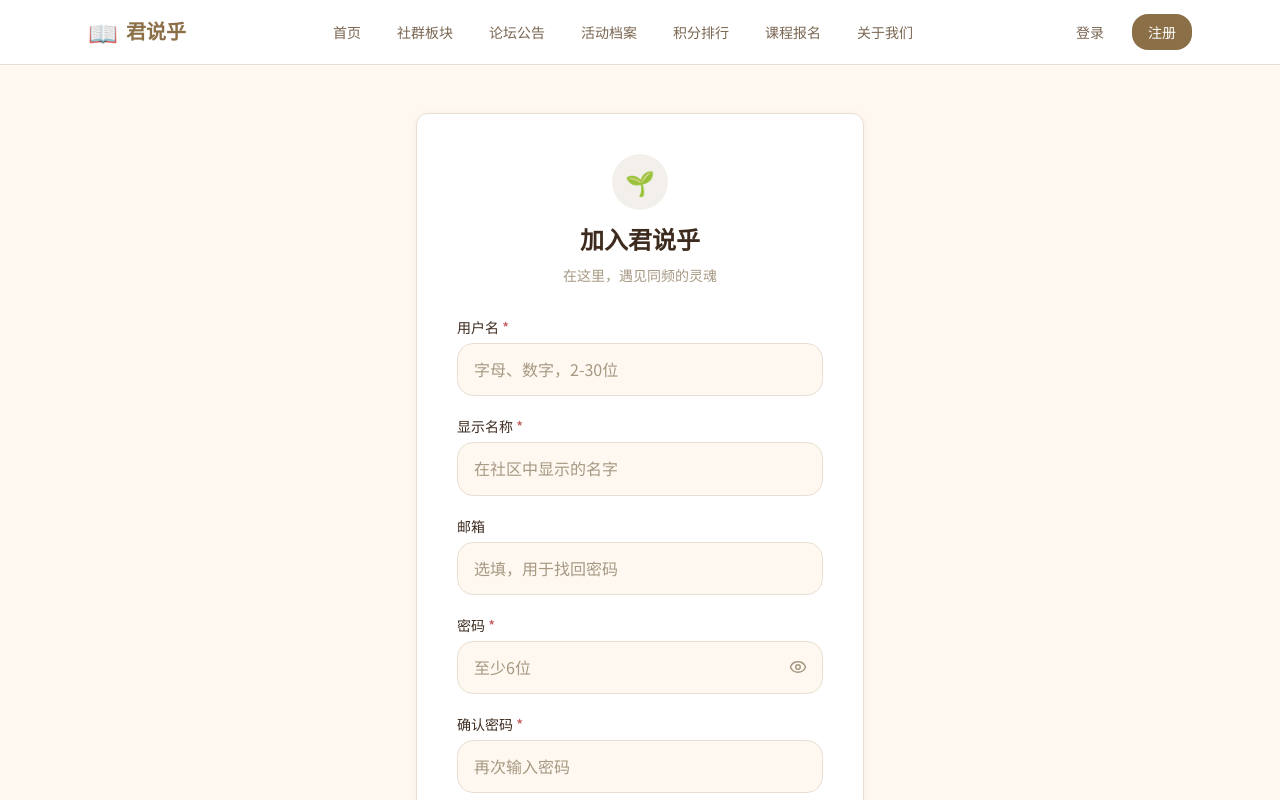
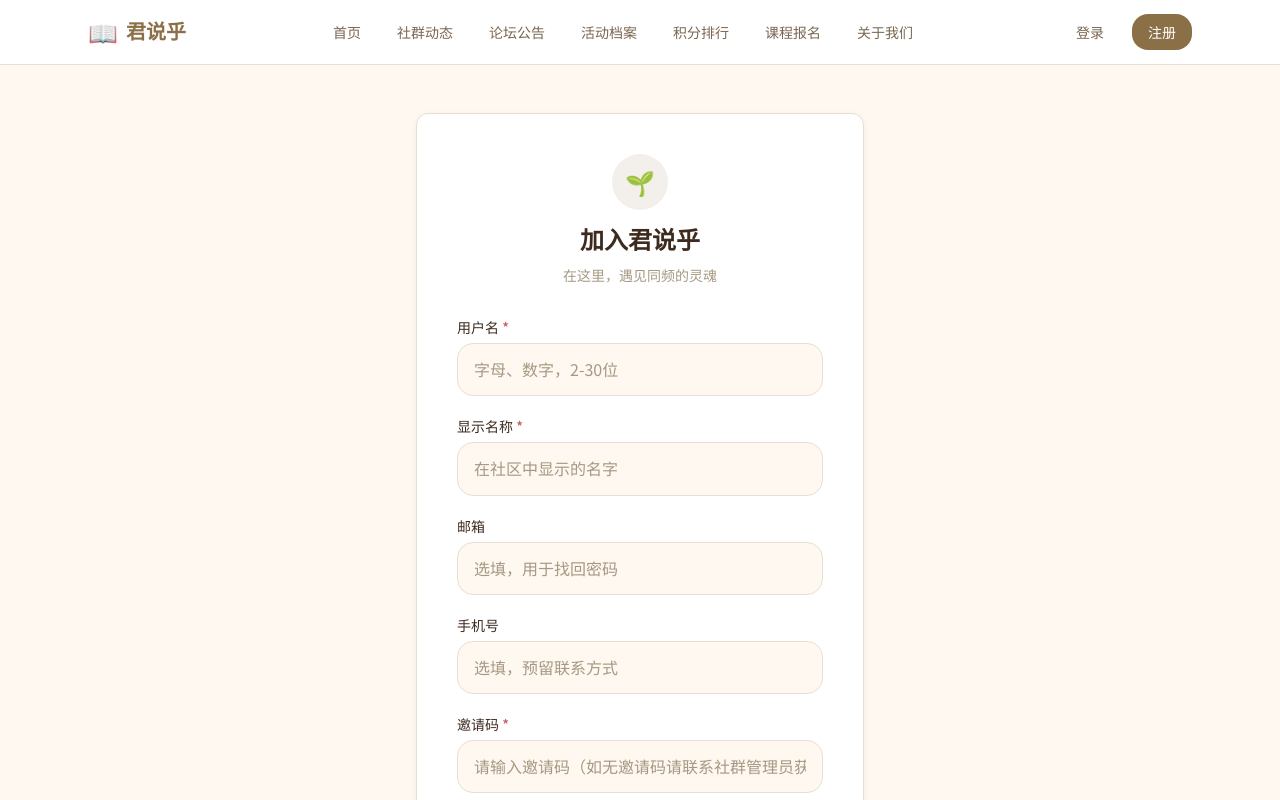
Before and after one commit to chenht73sh/junshuohu, a Next.js app: page /register in a window 1280 px wide. Shown: the top 800 px of the page. Built offline with nearby package versions, Linux system fonts and the light colour scheme.

Commit message:
feat: 注册安全升级 + 管理员账号 + 导航调整
1. 注册页新增手机号字段（预留）+ 邀请码验证（必填）
2. 邀请码: junshuohu2026，无码无法注册
3. 新增管理员: 君君(junjun)、乎乎(huhu)
4. 导航栏: 社群板块→社群动态，位置在首页后面

```diff
--- a/src/app/api/auth/register/route.ts
+++ b/src/app/api/auth/register/route.ts
@@ -4,10 +4,20 @@ import { hashPassword, generateToken } from "@/lib/auth";
 
 export const dynamic = "force-dynamic";
 
+const VALID_INVITE_CODE = "junshuohu2026";
+
 export async function POST(request: NextRequest) {
   try {
     const body = await request.json();
-    const { username, email, password, display_name } = body;
+    const { username, email, password, display_name, phone, invite_code } = body;
+
+    // Validate invite code
+    if (!invite_code || invite_code !== VALID_INVITE_CODE) {
+      return NextResponse.json(
+        { error: "邀请码不正确，如无邀请码请联系社群管理员获取" },
+        { status: 403 }
+      );
+    }
 
     // Validate required fields
     if (!username || !password || !display_name) {
@@ -70,9 +80,9 @@ export async function POST(request: NextRequest) {
     const passwordHash = hashPassword(password);
 
     const result = await db.execute({
-      sql: `INSERT INTO users (username, email, password_hash, display_name, role)
-            VALUES (?, ?, ?, ?, 'member')`,
-      args: [username, email || null, passwordHash, display_name],
+      sql: `INSERT INTO users (username, email, password_hash, display_name, phone, role)
+            VALUES (?, ?, ?, ?, ?, 'member')`,
+      args: [username, email || null, passwordHash, display_name, phone || null],
     });
 
     const userResult = await db.execute({
--- a/src/app/register/page.tsx
+++ b/src/app/register/page.tsx
@@ -14,8 +14,10 @@ export default function RegisterPage() {
     username: "",
     display_name: "",
     email: "",
+    phone: "",
     password: "",
     confirmPassword: "",
+    invite_code: "",
   });
   const [showPassword, setShowPassword] = useState(false);
   const [error, setError] = useState("");
@@ -30,7 +32,7 @@ export default function RegisterPage() {
     setError("");
 
     // Client-side validation
-    if (!form.username.trim() || !form.display_name.trim() || !form.password) {
+    if (!form.username.trim() || !form.display_name.trim() || !form.password || !form.invite_code.trim()) {
       setError("请填写所有必填项");
       return;
     }
@@ -62,7 +64,9 @@ export default function RegisterPage() {
         username: form.username.trim(),
         display_name: form.display_name.trim(),
         email: form.email.trim(),
+        phone: form.phone.trim(),
         password: form.password,
+        invite_code: form.invite_code.trim(),
       });
       router.push("/");
     } catch (err) {
@@ -149,6 +153,43 @@ export default function RegisterPage() {
 
             <div>
               <label
+                htmlFor="phone"
+                className="block text-sm font-medium text-text-primary mb-1.5"
+              >
+                手机号
+              </label>
+              <input
+                id="phone"
+                type="tel"
+                value={form.phone}
+                onChange={(e) => updateField("phone", e.target.value)}
+                placeholder="选填，预留联系方式"
+                autoComplete="tel"
+                maxLength={20}
+                className="w-full px-4 py-3 bg-bg border border-border rounded-lg text-text-primary placeholder:text-text-muted focus:outline-none focus:border-primary focus:ring-1 focus:ring-primary/20 transition-colors"
+              />
+            </div>
+
+            <div>
+              <label
+                htmlFor="invite_code"
+                className="block text-sm font-medium text-text-primary mb-1.5"
+              >
+                邀请码 <span className="text-error">*</span>
+              </label>
+              <input
+                id="invite_code"
+                type="text"
+                value={form.invite_code}
+                onChange={(e) => updateField("invite_code", e.target.value)}
+                placeholder="请输入邀请码（如无邀请码请联系社群管理员获取）"
+                maxLength={50}
+                className="w-full px-4 py-3 bg-bg border border-border rounded-lg text-text-primary placeholder:text-text-muted focus:outline-none focus:border-primary focus:ring-1 focus:ring-primary/20 transition-colors"
+              />
+            </div>
+
+            <div>
+              <label
                 htmlFor="password"
                 className="block text-sm font-medium text-text-primary mb-1.5"
               >
@@ -206,7 +247,8 @@ export default function RegisterPage() {
                 !form.username.trim() ||
                 !form.display_name.trim() ||
                 !form.password ||
-                !form.confirmPassword
+                !form.confirmPassword ||
+                !form.invite_code.trim()
               }
               className="w-full flex items-center justify-center gap-2 px-6 py-3 bg-primary text-text-inverse font-medium rounded-lg hover:bg-primary-dark disabled:opacity-50 disabled:cursor-not-allowed transition-colors"
             >
--- a/src/components/Header.tsx
+++ b/src/components/Header.tsx
@@ -7,7 +7,7 @@ import { useAuth } from "@/contexts/AuthContext";
 
 const navItems = [
   { label: "首页", href: "/" },
-  { label: "社群板块", href: "/community" },
+  { label: "社群动态", href: "/community" },
   { label: "论坛公告", href: "/announcements" },
   { label: "活动档案", href: "/activities" },
   { label: "积分排行", href: "/leaderboard" },
--- a/src/contexts/AuthContext.tsx
+++ b/src/contexts/AuthContext.tsx
@@ -30,6 +30,8 @@ interface AuthContextType {
     email: string;
     password: string;
     display_name: string;
+    phone?: string;
+    invite_code: string;
   }) => Promise<void>;
   logout: () => void;
 }
@@ -92,6 +94,8 @@ export function AuthProvider({ children }: { children: ReactNode }) {
       email: string;
       password: string;
       display_name: string;
+      phone?: string;
+      invite_code: string;
     }) => {
       const res = await fetch("/api/auth/register", {
         method: "POST",
--- a/src/lib/db.ts
+++ b/src/lib/db.ts
@@ -253,6 +253,13 @@ async function migrateDatabase(): Promise<void> {
     // Column already exists — fine
   }
 
+  // Add phone column to users if it doesn't exist (idempotent via try/catch)
+  try {
+    await db.execute({ sql: "ALTER TABLE users ADD COLUMN phone TEXT", args: [] });
+  } catch {
+    // Column already exists — fine
+  }
+
   // Create indexes (separate batch since they reference tables created above)
   await db.batch([
     { sql: "CREATE INDEX IF NOT EXISTS idx_posts_category ON posts(category_id)", args: [] },
@@ -307,16 +314,25 @@ export async function seedCategories(): Promise<void> {
 }
 
 export async function seedAdmin(): Promise<void> {
-  const existing = await db.execute({ sql: "SELECT id FROM users WHERE username = ?", args: ["admin"] });
-  if (existing.rows.length > 0) return;
-
   const passwordHash = bcryptjs.hashSync("junshuohu2026", 10);
 
-  await db.execute({
-    sql: `INSERT OR IGNORE INTO users (username, email, password_hash, display_name, role, bio)
-          VALUES (?, ?, ?, ?, ?, ?)`,
-    args: ["admin", "admin@junshuohu.com", passwordHash, "管理员", "admin", "君说乎数字家园管理员"],
-  });
+  await db.batch([
+    {
+      sql: `INSERT OR IGNORE INTO users (username, email, password_hash, display_name, role, bio)
+            VALUES (?, ?, ?, ?, ?, ?)`,
+      args: ["admin", "admin@junshuohu.com", passwordHash, "管理员", "admin", "君说乎数字家园管理员"],
+    },
+    {
+      sql: `INSERT OR IGNORE INTO users (username, email, password_hash, display_name, role, bio)
+            VALUES (?, ?, ?, ?, ?, ?)`,
+      args: ["junjun", null, passwordHash, "君君", "admin", "君说乎数字家园管理员"],
+    },
+    {
+      sql: `INSERT OR IGNORE INTO users (username, email, password_hash, display_name, role, bio)
+            VALUES (?, ?, ?, ?, ?, ?)`,
+      args: ["huhu", null, passwordHash, "乎乎", "admin", "君说乎数字家园管理员"],
+    },
+  ], "write");
 }
 
 export async function seedCourses(): Promise<void> {
```
